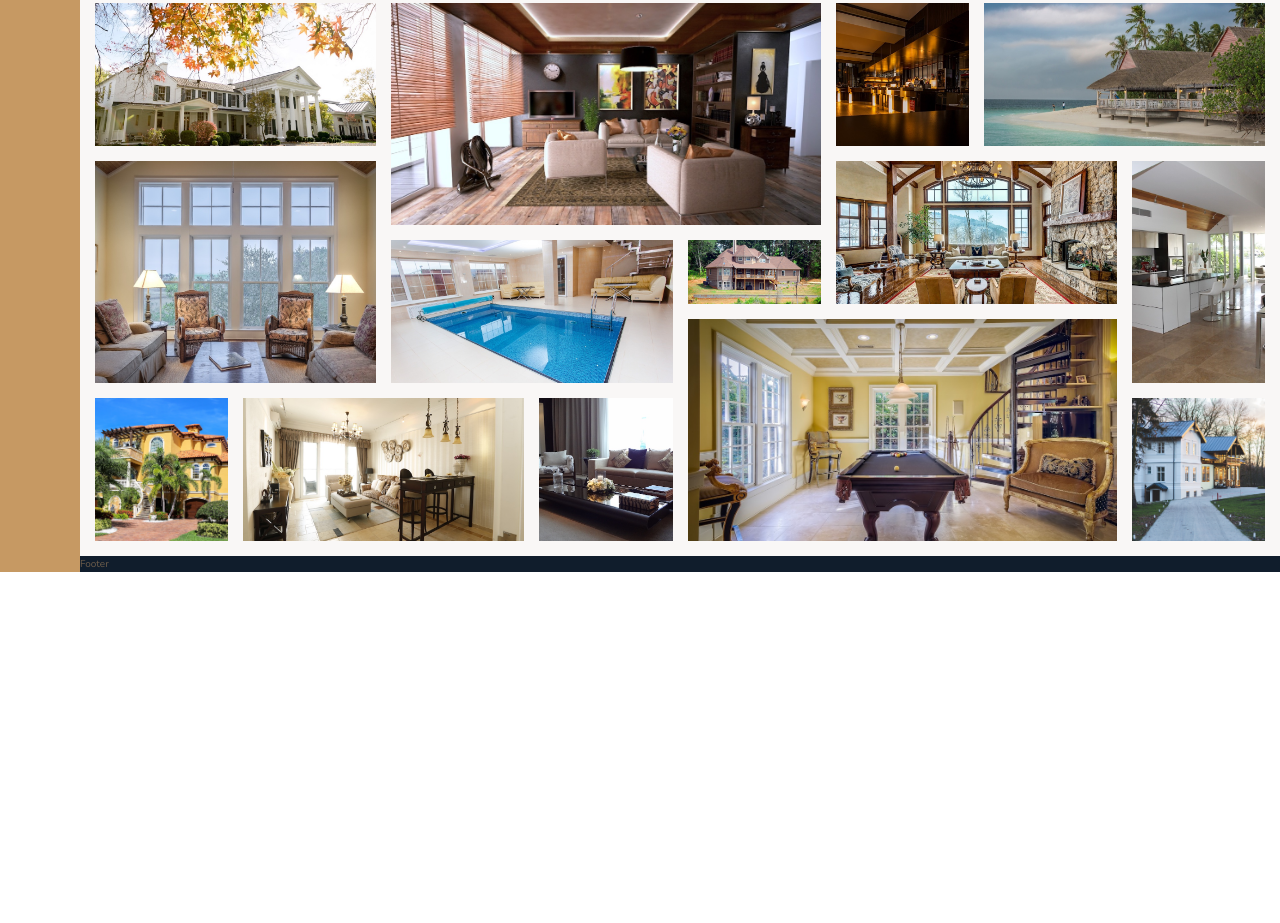
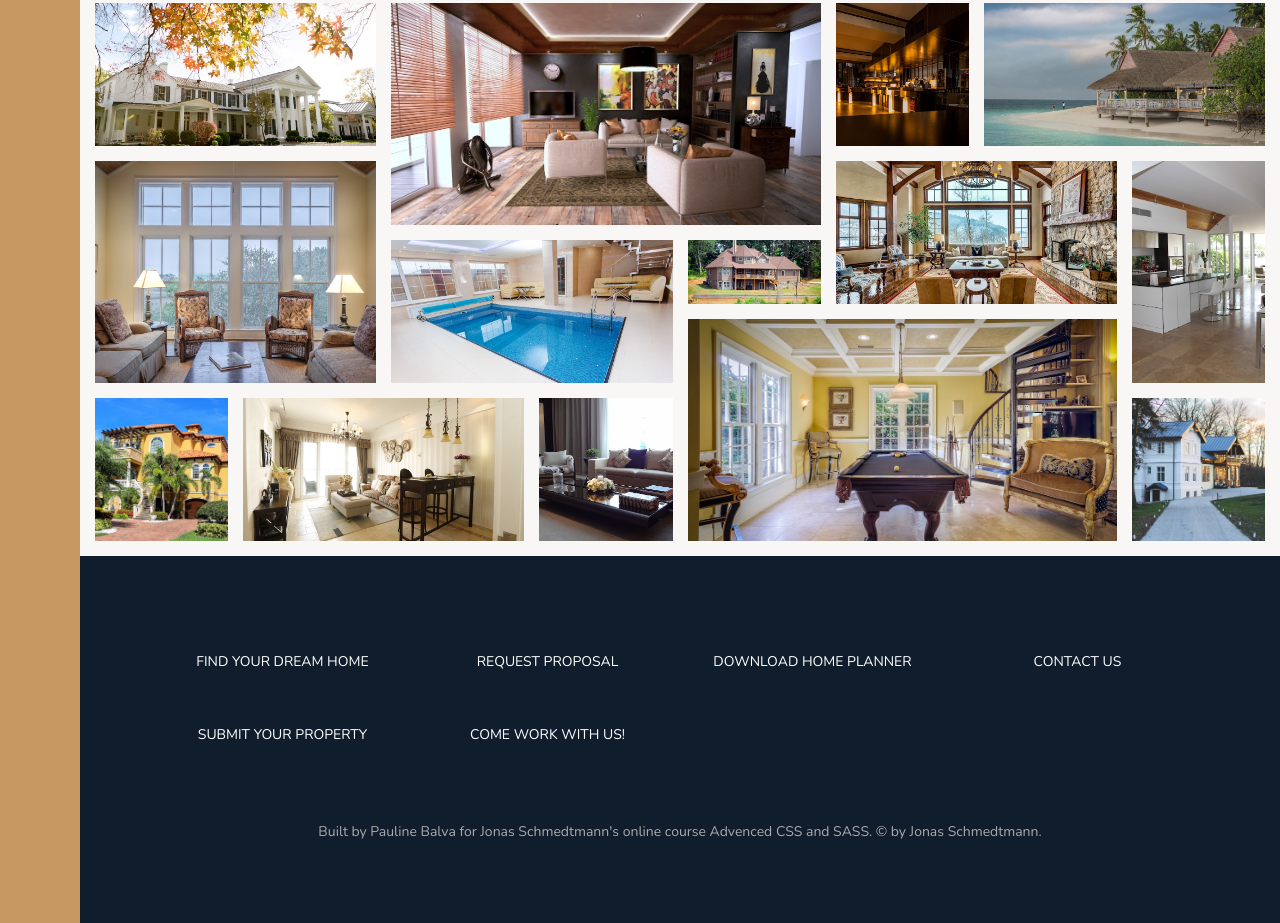
Before and after one commit to linhpt/nexter, a website: page index.html in a window 1280 px wide. Shown: the part 3080-4003 px from the top of the page. Before the commit the page ends 3652 px from the top, so only its background shows below. Drawn offline with nearby package versions, Linux system fonts and the light colour scheme.

Commit message:
completed footer section

```diff
--- a/index.html
+++ b/index.html
@@ -302,7 +302,17 @@
         </section>
 
         <footer class="footer">
-            Footer
+            <ul class="nav">
+                <li class="nav__item"><a href="#" class="nav__link">Find your dream home</a></li>
+                <li class="nav__item"><a href="#" class="nav__link">Request proposal</a></li>
+                <li class="nav__item"><a href="#" class="nav__link">Download home planner</a></li>
+                <li class="nav__item"><a href="#" class="nav__link">Contact us</a></li>
+                <li class="nav__item"><a href="#" class="nav__link">Submit your property</a></li>
+                <li class="nav__item"><a href="#" class="nav__link">Come work with us!</a></li>
+            </ul>
+            <p class="copyright">
+                Built by Pauline Balva for Jonas Schmedtmann's online course Advenced CSS and SASS. © by Jonas Schmedtmann.
+            </p>
         </footer>
     </body>
 </html>
--- a/sass/_footer.scss
+++ b/sass/_footer.scss
@@ -1,4 +1,43 @@
 .footer {
     background-color: $color-secondary;
     grid-column: full-start / full-end;
+
+    padding: 8rem;
 }
+
+.nav {
+    list-style: none;
+    display: grid;
+    grid-template-columns: repeat(auto-fit, minmax(20rem, 1fr));
+    grid-gap: 2rem;
+    align-items: center;
+
+    &__link:link,
+    &__link:visited {
+        font-size: 1.4rem;
+        color: #fff;
+        text-decoration: none;
+        font-display: $font-display;
+        text-transform: uppercase;
+        text-align: center;
+        padding: 1.5rem;
+        display: block;
+        transition: all .2s;
+    }
+
+    &__link:hover,
+    &__link:active {
+        background-color: rgba(#fff, .05);
+        transform: translateY(-3px);
+    }
+}
+
+.copyright {
+    font-size: 1.4rem;
+    color: $color-grey-light-2;
+    margin-top: 6rem;
+    margin-left: auto;
+    margin-right: auto;
+    text-align: center;
+    width: 70%;
+}
```
Also changed, not shown: css/style.css.
